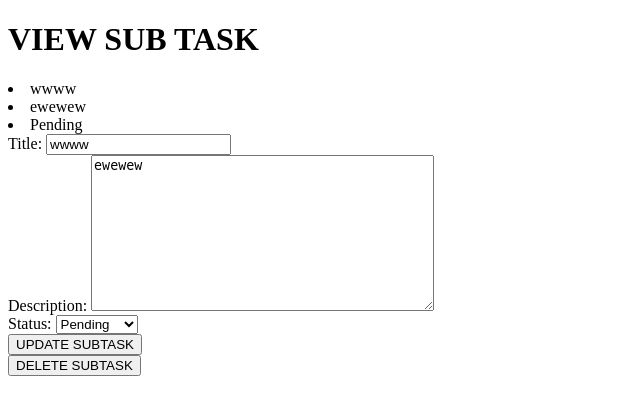
After one commit to Gamaljim/tasks, a Django app: page /view/1/subtask in a window 1280 px wide. The commit adds this page. Shown: the top 415 px of the page, without its empty margins (0-640 px from the left). Run offline with Django 5.2, Linux system fonts and the light colour scheme; data comes from the database, SQL or seed files in the repository; both versions use the stored data as it was after the commit.

Commit message:
second commit

```diff
--- a/tasks/forms.py
+++ b/tasks/forms.py
@@ -1,5 +1,5 @@
 from django import forms
-from .models import Task
+from .models import Task, SubTask
 
 class TaskForm(forms.Form):
     title = forms.CharField(max_length=250)
@@ -15,3 +15,23 @@ class TaskUpdateForm(forms.ModelForm):
             "completed_at",
             "status"
         ]
+
+
+class SubTaskForm(forms.ModelForm):
+    class Meta:
+        model = SubTask
+        fields = [
+            "title",
+            "description",
+            "related_task"
+        ]
+
+
+class SubTaskUpdateForm(forms.ModelForm):
+    class Meta:
+        model = SubTask
+        fields = [
+            "title",
+            "description",
+            "status"
+        ]
--- a/tasks/models.py
+++ b/tasks/models.py
@@ -16,3 +16,20 @@ class Task(models.Model):
 
     def __str__(self) -> str:
         return self.title
+
+
+class SubTask(models.Model):
+    class Status(models.TextChoices):
+        PENDING = "Pending"
+        DONE = "Done"
+        CANCELLED = "Cancelled"
+
+    title = models.CharField(max_length=250)
+    description = models.TextField(blank=True, null=True)
+    completed_at = models.DateTimeField(blank=True, null=True)
+    created_at = models.DateTimeField(auto_now_add=True)
+    status = models.TextField(max_length=20 , choices=Status.choices , default=Status.PENDING)
+    related_task = models.ForeignKey(Task , on_delete=models.CASCADE, related_name='items')
+
+    def __str__(self) -> str:
+        return self.title
--- a/tasks/urls.py
+++ b/tasks/urls.py
@@ -1,9 +1,15 @@
 from django.urls import path
-from .views import home_page, create_task, get_task, delete_task
+from .views import home_page, create_task, get_task, delete_task, create_sub_task, get_sub_task, delete_sub_task
 
 urlpatterns = [
     path("", home_page, name='home'),
     path("create", create_task, name='new'),
     path("view/<int:pk>/task", get_task, name='view'),
     path("delete/<int:pk>/task", delete_task, name='delete'),
+    path("create_subtask", create_sub_task, name='new_sub_task'),
+    path("view/<int:pk>/subtask", get_sub_task, name='view_sub_task'),
+    path("delete/<int:pk>/subtask", delete_sub_task, name='delete_sub_task'),
+
+
+
 ]
--- a/tasks/views.py
+++ b/tasks/views.py
@@ -1,6 +1,6 @@
 from django.shortcuts import render, redirect
-from .models import Task
-from .forms import TaskForm , TaskUpdateForm
+from .models import Task, SubTask
+from .forms import TaskForm , TaskUpdateForm, SubTaskForm, SubTaskUpdateForm
 
 from django.utils import timezone
 from datetime import timedelta
@@ -45,6 +45,7 @@ def create_task(request):
 def get_task(request, pk):
 
     task = Task.objects.get(id=pk)
+    # sub_tasks = SubTask.objects.filter(related_task=task)
     if request.method == 'POST':
         form = TaskUpdateForm(request.POST, instance=task)
         if form.is_valid():
@@ -52,7 +53,7 @@ def get_task(request, pk):
     else:
         form = TaskUpdateForm(instance=task)
 
-    return render(request, 'tasks/view_task.html', {'task':task, "form":form})
+    return render(request, 'tasks/view_task.html', {'task':task, "form":form, 'items':task.items.all()})
 
 
 
@@ -61,3 +62,38 @@ def delete_task(request, pk):
     task = Task.objects.get(id = pk)
     task.delete()
     return redirect('home')
+
+
+
+
+#CREATING CRUD FOR SUB-TASK
+def create_sub_task(request):
+    #C
+    if request.method == "POST":
+        form = SubTaskForm(request.POST)
+        if form.is_valid():
+            new_sub_task= form.save()
+            return redirect('view', pk=new_sub_task.related_task.id)
+    else:
+        form = SubTaskForm()
+
+    return render(request, "tasks/add_sub_task.html", {"sub_form":form})
+
+
+
+def get_sub_task(request, pk):
+    sub_task = SubTask.objects.get(id=pk)
+    if request.method == 'POST':
+        form = SubTaskUpdateForm(request.POST, instance=sub_task)
+        if form.is_valid():
+            form.save()
+    else:
+        form = SubTaskUpdateForm(instance=sub_task)
+
+    return render(request , "tasks/view_subtask.html", {'sub_task':sub_task, 'form':form})
+
+def delete_sub_task(request, pk):
+    sub_task = SubTask.objects.get(id=pk)
+    task = sub_task.related_task.id
+    sub_task.delete()
+    return redirect('view', pk=task)
--- /dev/null
+++ b/templates/tasks/view_subtask.html
@@ -0,0 +1,24 @@
+<!DOCTYPE html>
+<html lang="en">
+<head>
+    <meta charset="UTF-8">
+    <meta name="viewport" content="width=device-width, initial-scale=1.0">
+    <title>Document</title>
+</head>
+<body>
+    <h1>VIEW SUB TASK</h1>
+
+    <li>{{sub_task.title}}</li>
+    <li>{{sub_task.description}}</li>
+    <li>{{sub_task.status}}</li>
+
+    <form action="" method="POST">
+        {% csrf_token %}
+        {{form}}
+        <input type="submit" value="UPDATE SUBTASK">
+    </form>
+
+    <a href="{% url 'delete_sub_task' sub_task.id%}"><input type="submit" value="DELETE SUBTASK">
+    </a>
+</body>
+</html>
```
Also changed, not shown: templates/tasks/add_sub_task.html (added, +16 -0 lines), templates/tasks/view_task.html (+13 -0 lines), db.sqlite3, tasks/migrations/0002_subtask.py (added), tasks/migrations/0003_alter_subtask_related_task.py (added).
